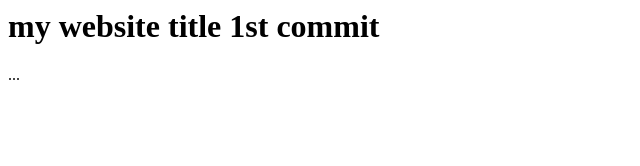
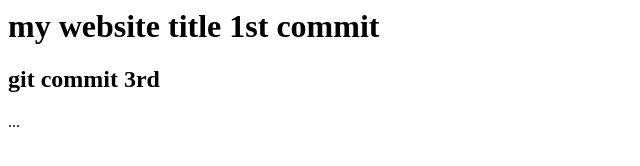
Before and after one commit to bhumikalokare/GitHubprac, a plain HTML site: page index1.html in a window 1280 px wide. Shown: the whole page, without its empty margins (0-640 px from the left). Drawn offline with Linux system fonts and the light colour scheme.

Commit message:
added 3rd commit index1.html

```diff
--- a/index1.html
+++ b/index1.html
@@ -5,7 +5,7 @@
     <title>my website</title>
     <body>
         <h1>my website title 1st commit</h1>
-
+        <h2>git commit 3rd</h2>
         ...
     </body>
     </html>
```
